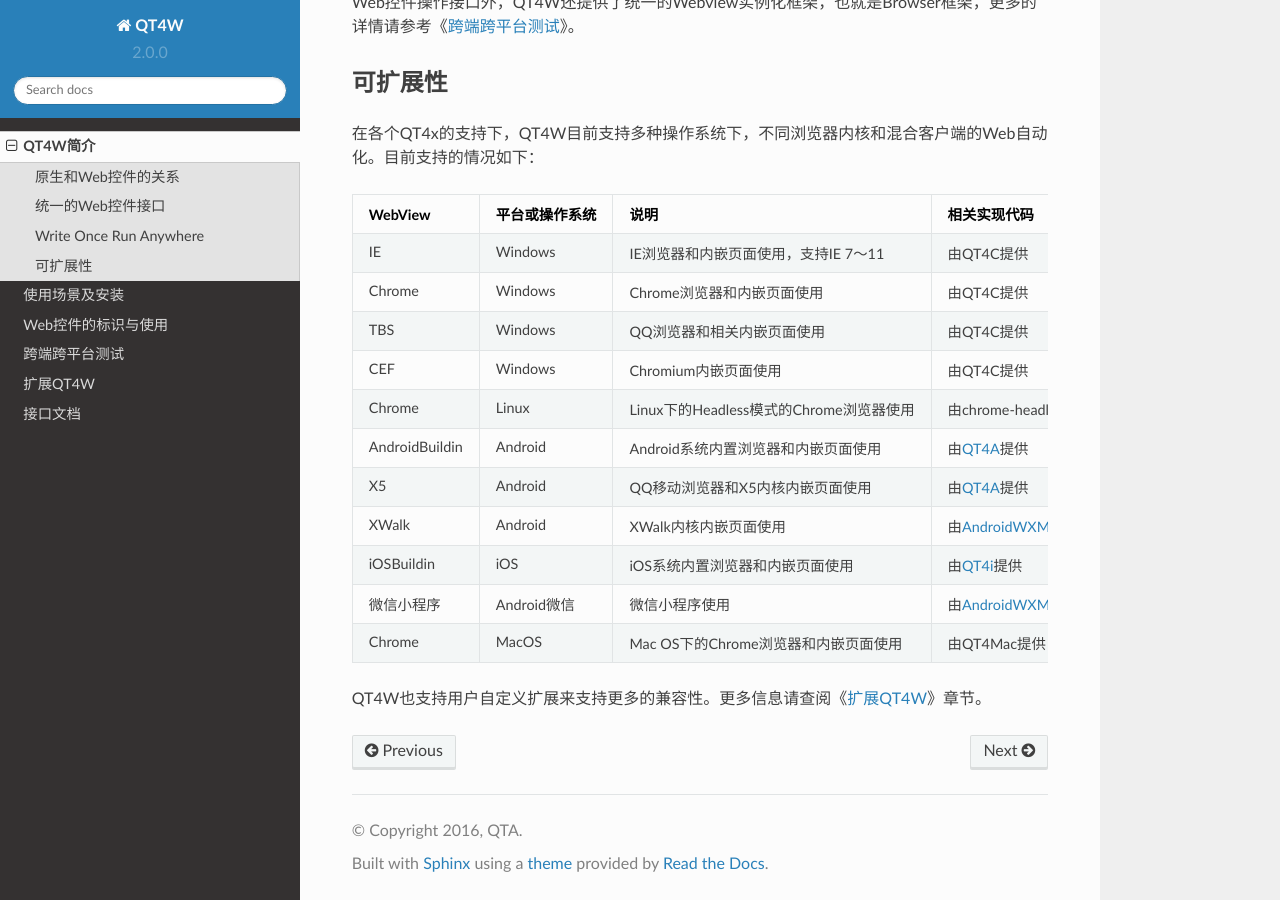
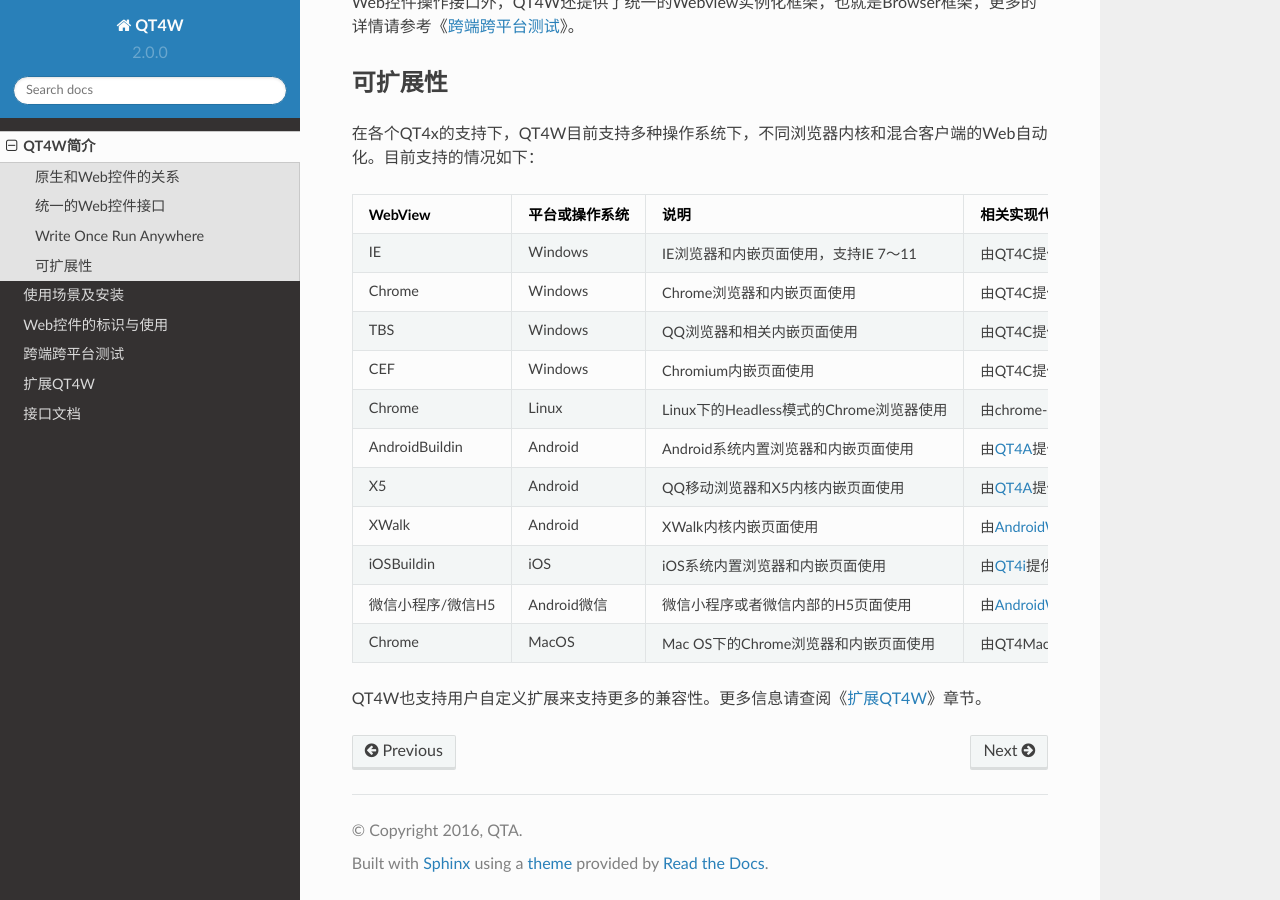
Before and after one commit to Tencent/QT4W, a Sphinx documentation site: the page built from docs/intro.md, in a window 1280 px wide and 900 px high, scrolled down 1528 px. Built offline with Sphinx 7.4.7 and the Read the Docs theme 2.0.0, drawn with Linux system fonts in a browser that asks for light colours; pages that are not in the unit, such as notebooks, are missing from menus.

Commit message:
feature/update intro.md

```diff
--- a/docs/intro.md
+++ b/docs/intro.md
@@ -78,7 +78,7 @@
 | X5 | Android | QQ移动浏览器和X5内核内嵌页面使用 | 由[QT4A](https://github.com/Tencent/QT4A/blob/master/qt4a/andrcontrols.py)提供|
 | XWalk | Android | XWalk内核内嵌页面使用 | 由[AndroidWXMPLib](https://github.com/qtacore/AndroidWXMPLib/blob/master/wxmplib/util.py)提供|
 | iOSBuildin | iOS | iOS系统内置浏览器和内嵌页面使用 | 由[QT4i](https://github.com/Tencent/QT4i/tree/master/qt4i/driver/web)提供|
-| 微信小程序 | Android微信 | 微信小程序使用 |  由[AndroidWXMPLib](https://github.com/qtacore/AndroidWXMPLib/)提供|
+| 微信小程序/微信H5 | Android微信 | 微信小程序或者微信内部的H5页面使用 |  由[AndroidWXMPLib](https://github.com/qtacore/AndroidWXMPLib/)提供|
 | Chrome | MacOS | Mac OS下的Chrome浏览器和内嵌页面使用 | 由QT4Mac提供 |
 
 QT4W也支持用户自定义扩展来支持更多的兼容性。更多信息请查阅《[扩展QT4W][3]》章节。
```
